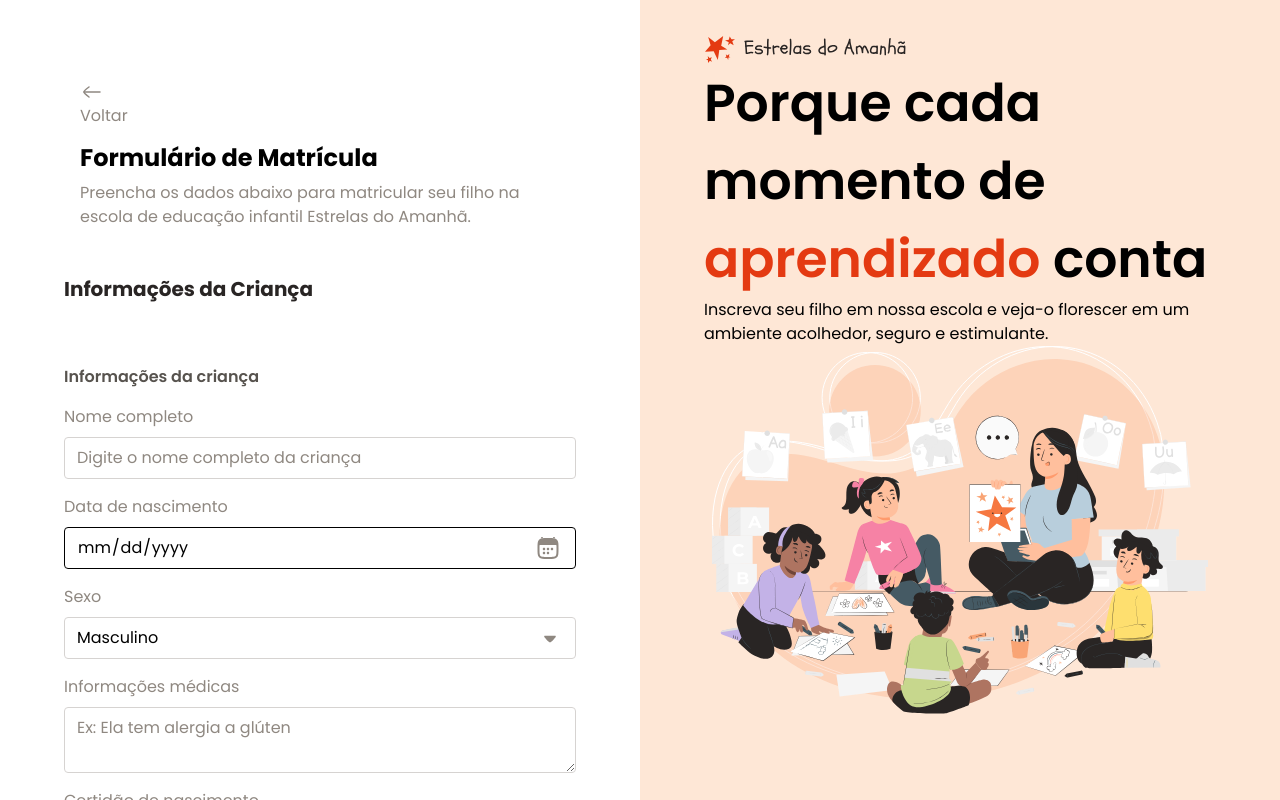
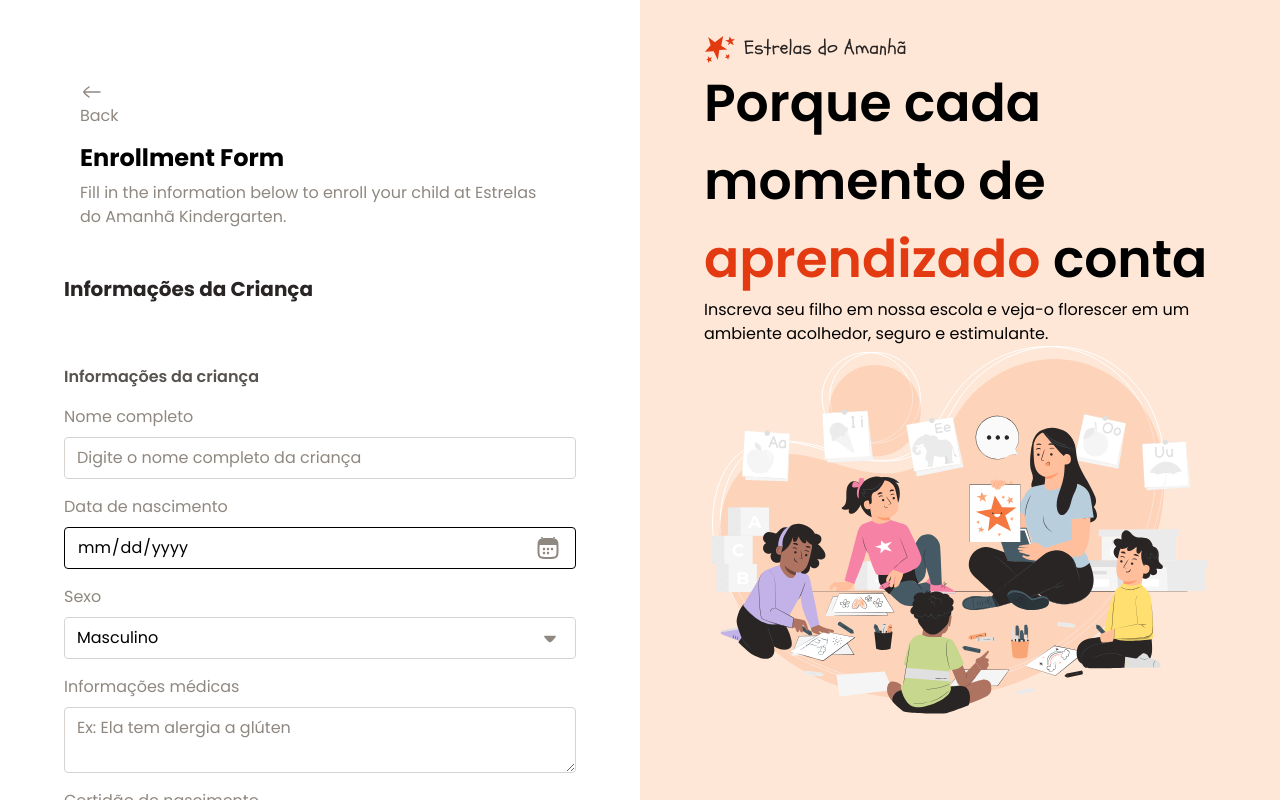
Before and after one commit to P3dr0PRR/formulario_de_matricula, a React (Vite) app: page / in a window 1280 px wide. Built offline with nearby package versions, Linux system fonts and the light colour scheme; a web font is replaced by a local one.

Commit message:
feat: translate Header to english

```diff
--- a/src/components/primarySurface/header.tsx
+++ b/src/components/primarySurface/header.tsx
@@ -4,14 +4,14 @@ export function Header() {
   return (
     <header className="surface-primary p-4 gap-[16px] flex flex-col justify-start">
       <div className="flex gap-[8px] hidden md:block">
-        <img src={arrowLeft} alt="Seta para esquerda" />
-        <p className=" text-color-tertiary">Voltar</p>
+        <img src={arrowLeft} alt="Arrow left" />
+        <p className=" text-color-tertiary">Back</p>
       </div>
       <div className="flex flex-col gap-[8px]">
-        <h2 className="flex justify-start">Formulário de Matrícula</h2>
+        <h2 className="flex justify-start">Enrollment Form</h2>
         <p className="text-color-tertiary">
-          Preencha os dados abaixo para matricular seu filho na escola de
-          educação infantil Estrelas do Amanhã.
+          Fill in the information below to enroll your child at Estrelas do
+          Amanhã Kindergarten.
         </p>
       </div>
     </header>
```
